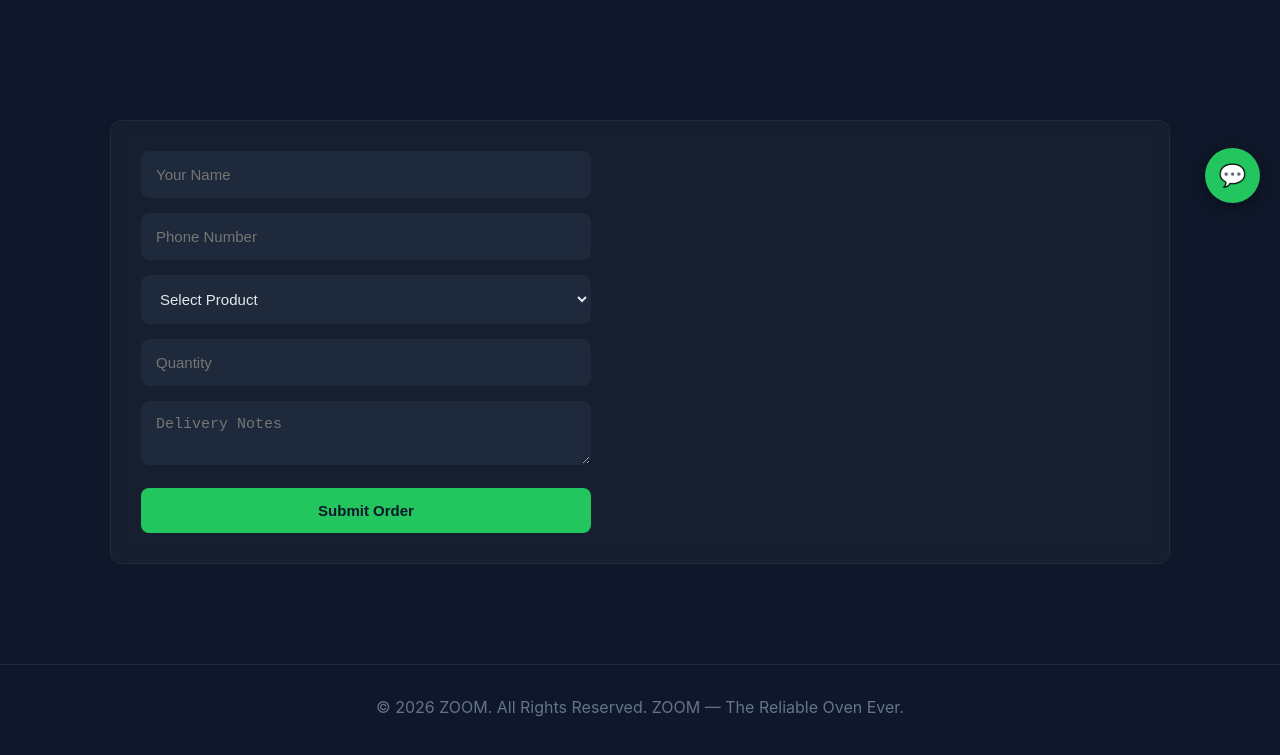
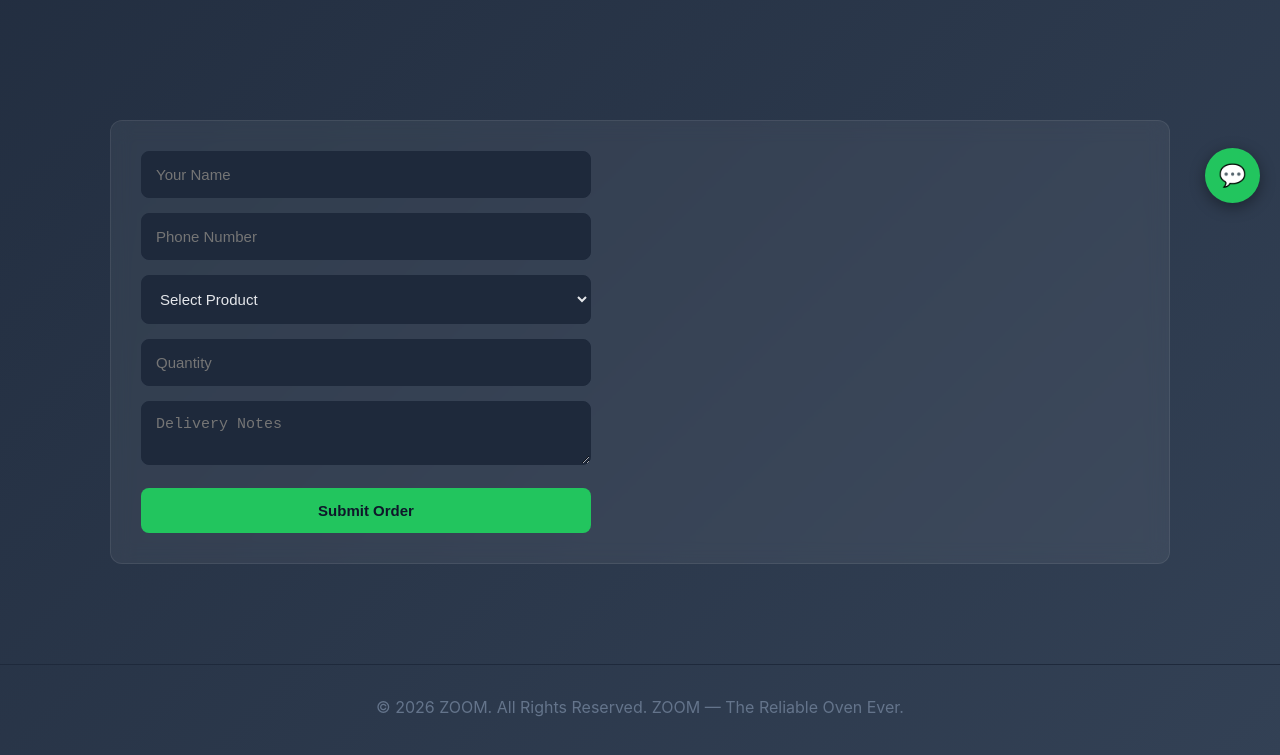
Before and after one commit to kevinmwamburi6-MCH33/ZOOM-WEBSITE, a website: page contact.html in a window 1280 px wide. Shown: the part 577-1332 px from the top of the page. Drawn offline with Linux system fonts and the light colour scheme.

Commit message:
Add files via upload

```diff
--- a/contact.html
+++ b/contact.html
@@ -15,12 +15,11 @@
 
 /* ===== BODY ===== */
 body {
-  background-color: #0f172a; /* deep dark */
+  background: linear-gradient(135deg, #1e293b, #334155);
   font-family: -apple-system, BlinkMacSystemFont, "Segoe UI", Roboto, sans-serif;
-  color: #e5e7eb;
+  color: #f1f5f9;
   line-height: 1.6;
 }
-
 /* ===== HEADER ===== */
 header {
   display: flex;
@@ -73,11 +72,11 @@ h3 {
 /* ===== CONTAINERS ===== */
 .contact-info,
 .order-container {
-  background: rgba(255, 255, 255, 0.03);
+  background: rgba(255, 255, 255, 0.06);
   padding: 30px;
   border-radius: 12px;
   backdrop-filter: blur(10px);
-  border: 1px solid rgba(255, 255, 255, 0.05);
+  border: 1px solid rgba(255, 255, 255, 0.08);
 }
 
 /* ===== FORM ===== */
```
